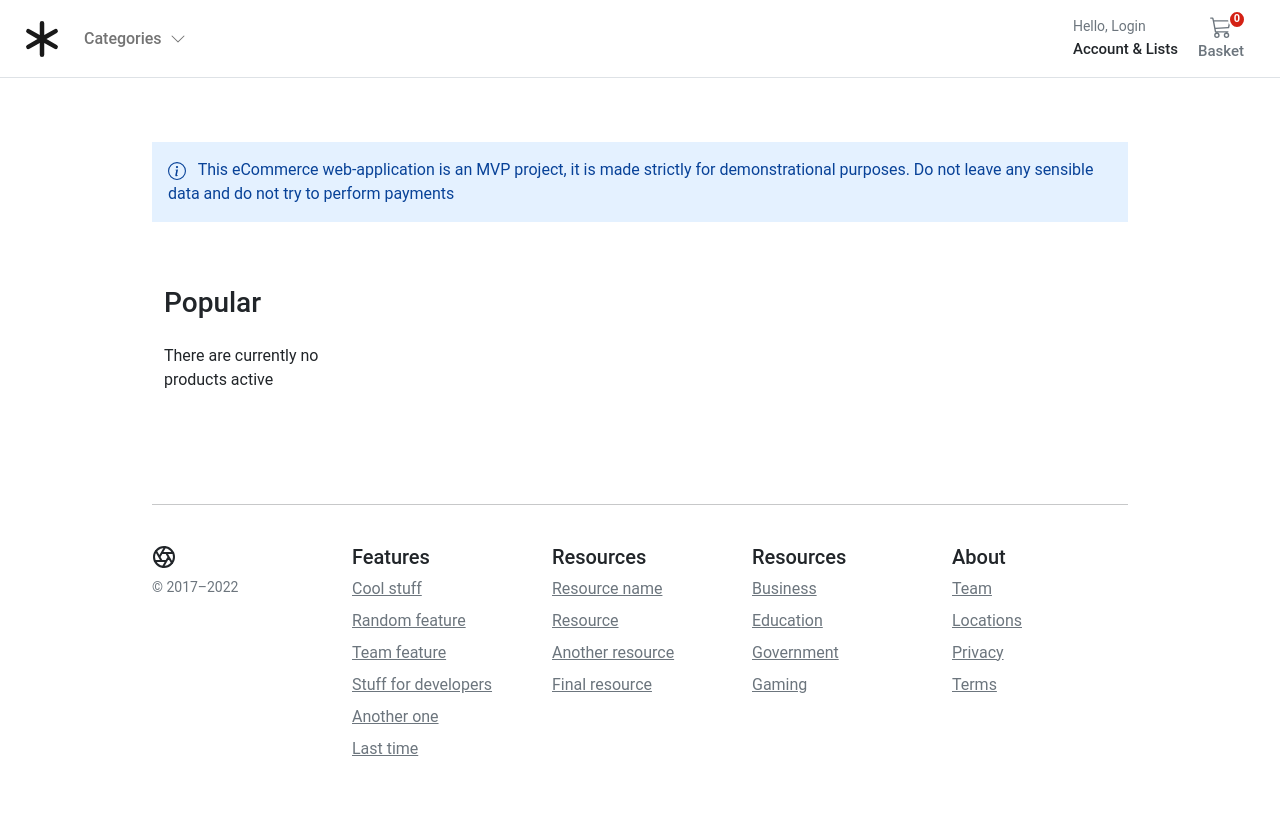
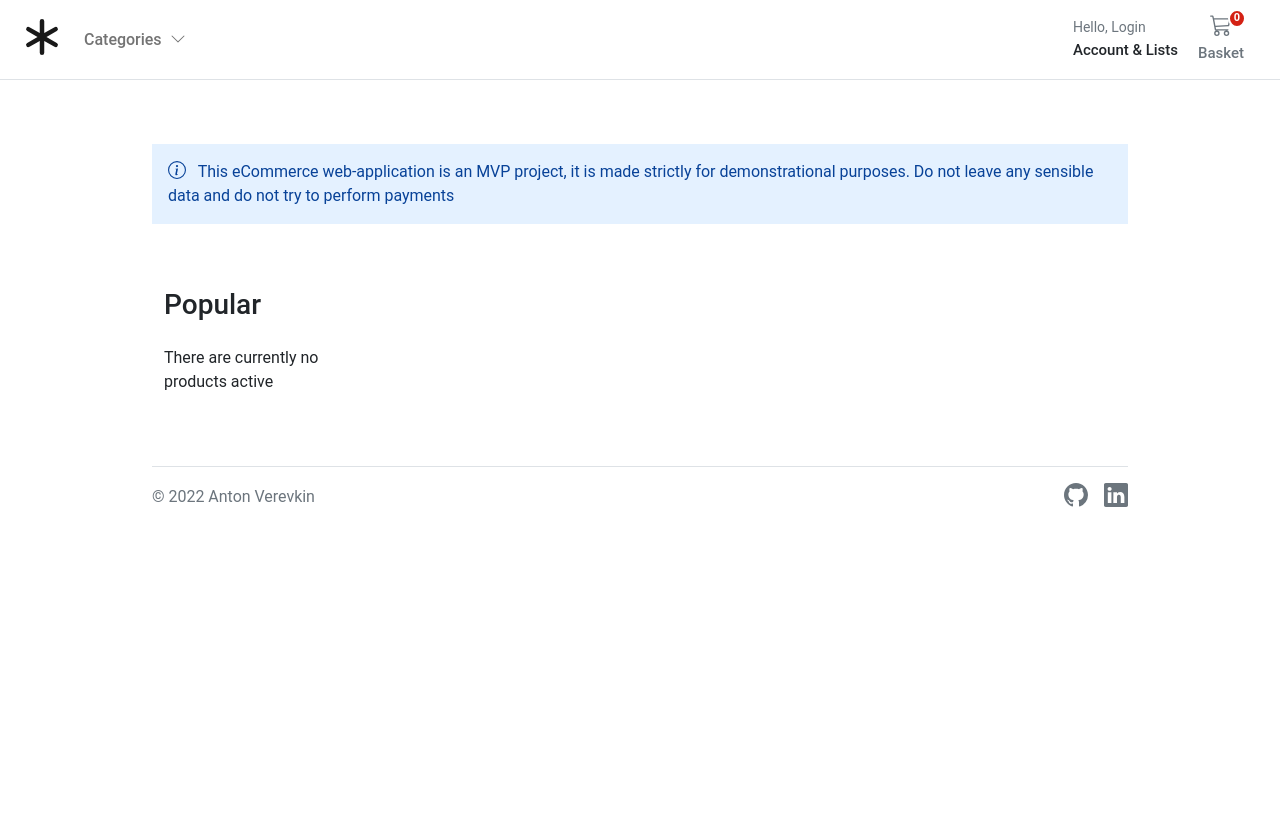
Before and after one commit to Polydexter/ecommerce, a Django app: page / in a window 1280 px wide. After the commit the page ends 507 px from the top, so only its background shows below. Run offline with Django 4.2, Linux system fonts and the light colour scheme; data that the repository does not hold is empty.

Commit message:
style (footer): new styling and perosnal contacts

```diff
--- a/static/css/base.css
+++ b/static/css/base.css
@@ -108,3 +108,46 @@
 .footer > div > div > ul > li{
     padding-bottom:8px;
 }
+
+.bd-placeholder-img {
+    font-size: 1.125rem;
+    text-anchor: middle;
+    -webkit-user-select: none;
+    -moz-user-select: none;
+    user-select: none;
+  }
+
+  @media (min-width: 768px) {
+    .bd-placeholder-img-lg {
+      font-size: 3.5rem;
+    }
+  }
+
+  .b-example-vr {
+    flex-shrink: 0;
+    width: 1.5rem;
+    height: 100vh;
+  }
+
+  .bi {
+    vertical-align: -.125em;
+    fill: currentColor;
+  }
+
+  .nav-scroller {
+    position: relative;
+    z-index: 2;
+    height: 2.75rem;
+    overflow-y: hidden;
+  }
+
+  .nav-scroller .nav {
+    display: flex;
+    flex-wrap: nowrap;
+    padding-bottom: 1rem;
+    margin-top: -1px;
+    overflow-x: auto;
+    text-align: center;
+    white-space: nowrap;
+    -webkit-overflow-scrolling: touch;
+  }
--- a/templates/base.html
+++ b/templates/base.html
@@ -23,6 +23,14 @@
       <link rel="stylesheet"
             href="{% block stylesheet %}{% endblock stylesheet %}"/>
     </head>
+    <svg xmlns="http://www.w3.org/2000/svg" style="display: none;">
+      <symbol id="linkedin" viewBox="0 0 16 16">
+      <path d="M0 1.146C0 .513.526 0 1.175 0h13.65C15.474 0 16 .513 16 1.146v13.708c0 .633-.526 1.146-1.175 1.146H1.175C.526 16 0 15.487 0 14.854V1.146zm4.943 12.248V6.169H2.542v7.225h2.401zm-1.2-8.212c.837 0 1.358-.554 1.358-1.248-.015-.709-.52-1.248-1.342-1.248-.822 0-1.359.54-1.359 1.248 0 .694.521 1.248 1.327 1.248h.016zm4.908 8.212V9.359c0-.216.016-.432.08-.586.173-.431.568-.878 1.232-.878.869 0 1.216.662 1.216 1.634v3.865h2.401V9.25c0-2.22-1.184-3.252-2.764-3.252-1.274 0-1.845.7-2.165 1.193v.025h-.016a5.54 5.54 0 0 1 .016-.025V6.169h-2.4c.03.678 0 7.225 0 7.225h2.4z"/>
+      </symbol>
+      <symbol id="github" viewBox="0 0 16 16">
+      <path d="M8 0C3.58 0 0 3.58 0 8c0 3.54 2.29 6.53 5.47 7.59.4.07.55-.17.55-.38 0-.19-.01-.82-.01-1.49-2.01.37-2.53-.49-2.69-.94-.09-.23-.48-.94-.82-1.13-.28-.15-.68-.52-.01-.53.63-.01 1.08.58 1.23.82.72 1.21 1.87.87 2.33.66.07-.52.28-.87.51-1.07-1.78-.2-3.64-.89-3.64-3.95 0-.87.31-1.59.82-2.15-.08-.2-.36-1.02.08-2.12 0 0 .67-.21 2.2.82.64-.18 1.32-.27 2-.27.68 0 1.36.09 2 .27 1.53-1.04 2.2-.82 2.2-.82.44 1.1.16 1.92.08 2.12.51.56.82 1.27.82 2.15 0 3.07-1.87 3.75-3.65 3.95.29.25.54.73.54 1.48 0 1.07-.01 1.93-.01 2.2 0 .21.15.46.55.38A8.012 8.012 0 0 0 16 8c0-4.42-3.58-8-8-8z"/>
+      </symbol>
+    </svg>
     <body>
       <header class="pb-3">
         <nav class="navbar navbar-expand-md navbar-light bg-white border-bottom">
@@ -210,107 +218,32 @@
           {% endblock content %}
         </div>
       </main>
-      <footer class="container py-5 footer">
-        <hr/>
-        <div class="row pt-4">
-          <div class="col-12 col-md">
-            <svg xmlns="http://www.w3.org/2000/svg"
-                 width="24"
-                 height="24"
-                 fill="none"
-                 stroke="currentColor"
-                 stroke-linecap="round"
-                 stroke-linejoin="round"
-                 stroke-width="2"
-                 class="d-block mb-2"
-                 role="img"
-                 viewBox="0 0 24 24">
-              <title>Product</title><circle cx="12" cy="12" r="10"/>
-                <path d="M14.31 8l5.74 9.94M9.69 8h11.48M7.38 12l5.74-9.94M9.69 16L3.95 6.06M14.31 16H2.83m13.79-4l-5.74 9.94"/>
-              </svg>
-              <small class="d-block mb-3 text-muted">© 2017–2022</small>
-            </div>
-            <div class="col-6 col-md">
-              <h5>Features</h5>
-              <ul class="list-unstyled text-small">
-                <li>
-                  <a class="link-secondary" href="#">Cool stuff</a>
-                </li>
-                <li>
-                  <a class="link-secondary" href="#">Random feature</a>
-                </li>
-                <li>
-                  <a class="link-secondary" href="#">Team feature</a>
-                </li>
-                <li>
-                  <a class="link-secondary" href="#">Stuff for developers</a>
-                </li>
-                <li>
-                  <a class="link-secondary" href="#">Another one</a>
-                </li>
-                <li>
-                  <a class="link-secondary" href="#">Last time</a>
-                </li>
-              </ul>
-            </div>
-            <div class="col-6 col-md">
-              <h5>
-                Resources
-              </h5>
-              <ul class="list-unstyled text-small">
-                <li>
-                  <a class="link-secondary" href="#">Resource name</a>
-                </li>
-                <li>
-                  <a class="link-secondary" href="#">Resource</a>
-                </li>
-                <li>
-                  <a class="link-secondary" href="#">Another resource</a>
-                </li>
-                <li>
-                  <a class="link-secondary" href="#">Final resource</a>
-                </li>
-              </ul>
-            </div>
-            <div class="col-6 col-md">
-              <h5>
-                Resources
-              </h5>
-              <ul class="list-unstyled text-small">
-                <li>
-                  <a class="link-secondary" href="#">Business</a>
-                </li>
-                <li>
-                  <a class="link-secondary" href="#">Education</a>
-                </li>
-                <li>
-                  <a class="link-secondary" href="#">Government</a>
-                </li>
-                <li>
-                  <a class="link-secondary" href="#">Gaming</a>
-                </li>
-              </ul>
-            </div>
-            <div class="col-6 col-md">
-              <h5>
-                About
-              </h5>
-              <ul class="list-unstyled text-small">
-                <li>
-                  <a class="link-secondary" href="#">Team</a>
-                </li>
-                <li>
-                  <a class="link-secondary" href="#">Locations</a>
-                </li>
-                <li>
-                  <a class="link-secondary" href="#">Privacy</a>
-                </li>
-                <li>
-                  <a class="link-secondary" href="#">Terms</a>
-                </li>
-              </ul>
-            </div>
+      <div class="container">
+        <footer class="d-flex flex-wrap justify-content-between align-items-center py-3 my-4 border-top">
+          <div class="col-md-4 d-flex align-items-center">
+            <span class="mb-3 mb-md-0 text-muted">&copy; 2022 Anton Verevkin</span>
           </div>
+          <ul class="nav col-md-4 justify-content-end list-unstyled d-flex">
+            <li class="ms-3">
+              <a class="text-muted"
+                 href="https://github.com/Polydexter"
+                 target="_blank">
+                <svg class="bi" width="24" height="24">
+                  <use xlink:href="#github"/>
+                </svg>
+              </a>
+            </li>
+            <li class="ms-3">
+              <a class="text-muted"
+                 href="https://www.linkedin.com/in/anton-verevkin/"
+                 target="_blank">
+                <svg class="bi" width="24" height="24">
+                  <use xlink:href="#linkedin"/>
+                </svg>
+              </a>
+            </li>
+          </ul>
         </footer>
-      </body>
-    </html>
+      </div>
+    </body>
+  </html>
```
